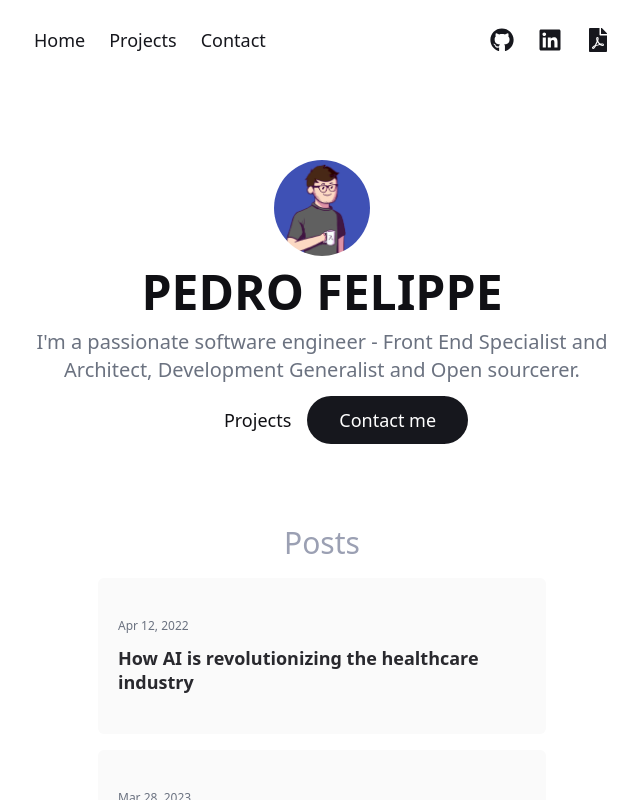
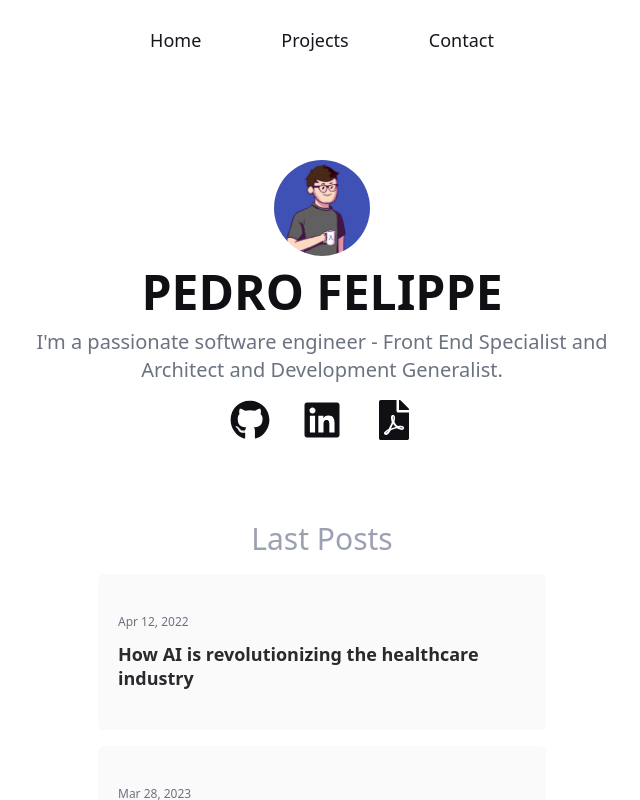
Before and after one commit to pefelippe/Portfolio, a Next.js app: page / in a window 1280 px wide. Shown: the whole page, without its empty margins (318-958 px from the left). Built offline with nearby package versions, Linux system fonts and the light colour scheme.

Commit message:
mudanças no hero

```diff
--- a/pages/index.tsx
+++ b/pages/index.tsx
@@ -1,4 +1,6 @@
 import { motion } from "framer-motion";
+import Link from "next/link";
+import { FaFilePdf, FaGithub, FaLinkedin } from "react-icons/fa";
 
 import BlogPosts from "../src/components/BlogPosts";
 import About from "../src/content/About";
@@ -14,6 +16,7 @@ export default function Home() {
       className=" flex flex-col text-center mx-auto px-6 gap-20 pt-20 pb-10"
     >
       <About />
+
       {/* <Skills /> */}
       <BlogPosts />
     </motion.div>
--- a/src/components/BlogPosts.tsx
+++ b/src/components/BlogPosts.tsx
@@ -60,7 +60,7 @@ export default function BlogPosts({ qnt = 0 }) {
     <div className=" mx-auto gap-4 flex flex-col max-w-md">
       <div className="flex  text-start w-full justify-center ">
         <h2 className="font-thin text-3xl  leading-tight text-gray-100  ">
-          Posts
+          Last Posts
         </h2>
 
         {/* <Link
--- a/src/components/layout/Footer.tsx
+++ b/src/components/layout/Footer.tsx
@@ -11,7 +11,7 @@ function Footer({}: Props) {
   const year = new Date().getFullYear();
 
   return (
-    <motion.footer className="h-[10vh] justify-between font-thin text-sm md:text-md text-gray-850 mx-auto   flex px-8 p-10  max-w-4xl w-full">
+    <motion.footer className="h-[10vh] justify-between font-thin text-sm md:text-md text-gray-850 mx-auto   flex px-8 p-10  max-w-xl  w-full">
       <p className="flex">Pedro Felippe © {year}</p>
       <div className="flex font-normal  justify-center gap-4 ">
         <Link
--- a/src/components/layout/Header.tsx
+++ b/src/components/layout/Header.tsx
@@ -7,9 +7,9 @@ const Navbar = () => {
   return (
     <motion.nav
       className="h-[10vh] items-center text-gray-850   mx-auto font-light text-lg flex max-md:gap-6 max-md:px-8  max-w-xl
-    w-full justify-between"
+    w-full justify-center"
     >
-      <nav className=" flex gap-6 text-md items-center">
+      <nav className=" flex gap-20 text-md items-center">
         <Link className="hover:text-blue" target="" href="/">
           Home
         </Link>
@@ -20,7 +20,7 @@ const Navbar = () => {
           Contact
         </Link>
       </nav>
-      <div className="flex gap-6">
+      {/* <div className="flex gap-6">
         <Link
           className="hover:text-blue"
           target="_blank"
@@ -42,7 +42,7 @@ const Navbar = () => {
         >
           <FaFilePdf className="h-6 w-6 hover:text-blue" />
         </Link>
-      </div>
+      </div> */}
     </motion.nav>
   );
 };
--- a/src/content/About.tsx
+++ b/src/content/About.tsx
@@ -2,7 +2,7 @@
 import { motion } from "framer-motion";
 import Link from "next/link";
 import React from "react";
-import { FaFilePdf } from "react-icons/fa";
+import { FaFilePdf, FaGithub, FaLinkedin } from "react-icons/fa";
 
 import AnimatedBtn from "../components/animated/AnimatedBtn";
 import Skills from "./Skills";
@@ -11,7 +11,7 @@ export default function About() {
   return (
     <motion.div
       className=" font-light flex w-full  text-center mx-auto max-w-xl
-      flex-col items-start  justify-center leading-[1.3] gap-3"
+      flex-col items-start  justify-center leading-[1.3] gap-4"
     >
       <div className="flex flex-col gap-3 items-center">
         <motion.img
@@ -28,13 +28,11 @@ export default function About() {
         </p>
         <h1 className="font-thin text-base sm:text-xl  leading-tight text-gray-500 ">
           I'm a passionate software engineer - Front End Specialist and
-          Architect, Development Generalist and Open sourcerer.
+          Architect and Development Generalist.
         </h1>
       </div>
 
-
-
-      <div className="ml-6 w-full flex gap-4 items-center justify-center text-lg  font-medium max-w-xl ">
+      {/* <div className="ml-6 w-full flex gap-4 items-center justify-center text-lg  font-medium max-w-xl ">
         <Link className="hover:underline" href="/projects">
           <motion.p
             whileHover={{
@@ -59,6 +57,30 @@ export default function About() {
             Contact me
           </motion.p>
         </Link>
+      </div> */}
+
+      <div className="flex gap-8 mx-auto ">
+        <Link
+          className="hover:text-blue"
+          target="_blank"
+          href="github.com/pefelippe"
+        >
+          <FaGithub className="h-10 w-10 hover:text-blue" />
+        </Link>
+        <Link
+          className="hover:text-blue"
+          target="_blank"
+          href="https://www.linkedin.com/in/pedro-felippe/"
+        >
+          <FaLinkedin className="h-10 w-10 hover:text-blue" />
+        </Link>
+        <Link
+          className="hover:text-blue"
+          target="_blank"
+          href="https://docs.google.com/document/d/1xl45doLPK-BEZ-yLpfr7KnODSTqEJWweH2MzCqTf1S0/edit"
+        >
+          <FaFilePdf className="h-10 w-10 hover:text-blue" />
+        </Link>
       </div>
     </motion.div>
   );
```
